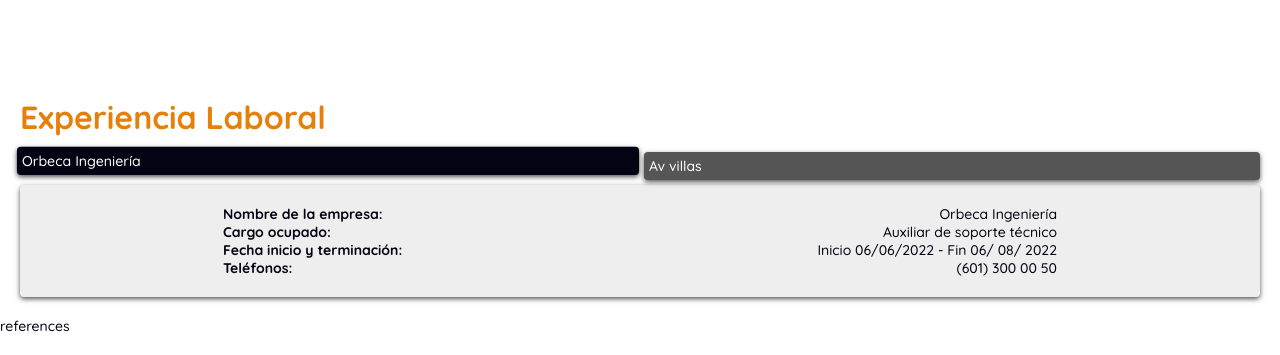
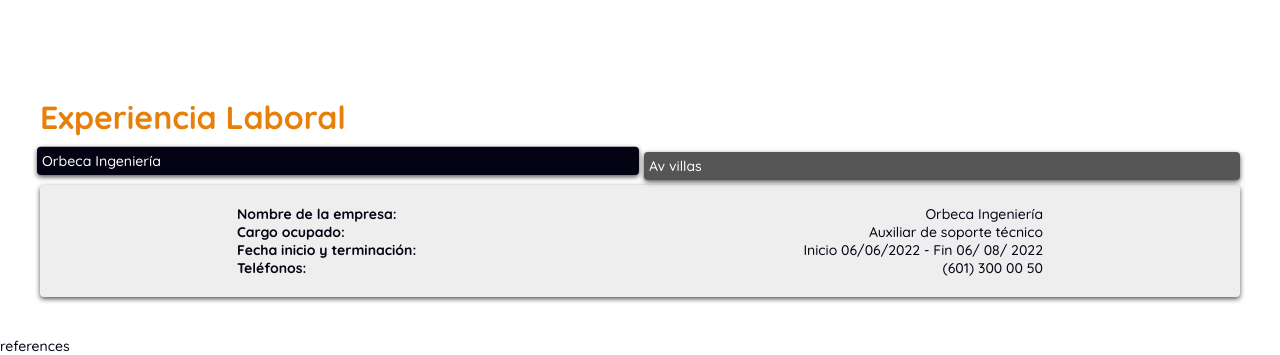
Before and after one commit to dast11lp/Portafolio, a website: page index.html in a window 1280 px wide. Shown: the part 1223-1578 px from the top of the page. Drawn offline with Linux system fonts and the light colour scheme.

Commit message:
centrar section curriculum

```diff
--- a/index.html
+++ b/index.html
@@ -122,7 +122,7 @@
                         <div class="tabs__content tabs__content--2" data-content="2">
                             <div class="tabs__content__description">
                                 <p> <strong>Nombre de la empresa:</strong> <span>AV Villas</span></p>
-                                <p> <strong>Cargo ocupado:</strong> <span>Practicánte</span></p>
+                                <p> <strong>Cargo ocupado:</strong> <span>Practicante</span></p>
                                 <p> <strong>Fecha inicio y terminación:</strong> <span>Inicio 10/01/2023 - Fin 09/ 06/ 2023</span></p>
                                 <p> <strong>Teléfonos:</strong> <span>2419600</span></p>
                             </div>
--- a/sass/components/_tab-section.scss
+++ b/sass/components/_tab-section.scss
@@ -2,7 +2,7 @@
 @use "../abstract/mixins" as m;
 
 .tabs {
-    margin-top: 2rem;
+    margin: 2rem 0;
     &__list {
 
         color: v.$color-primary;
--- a/sass/layout/_curriculim.scss
+++ b/sass/layout/_curriculim.scss
@@ -1,6 +1,7 @@
 .curriculum {
   &__employment-history{
-    margin: 2rem;
+    margin: 4rem auto;
+    max-width: 1200px;
   }
 }
 
```
Also changed, not shown: css/style.css, 1 other file.
